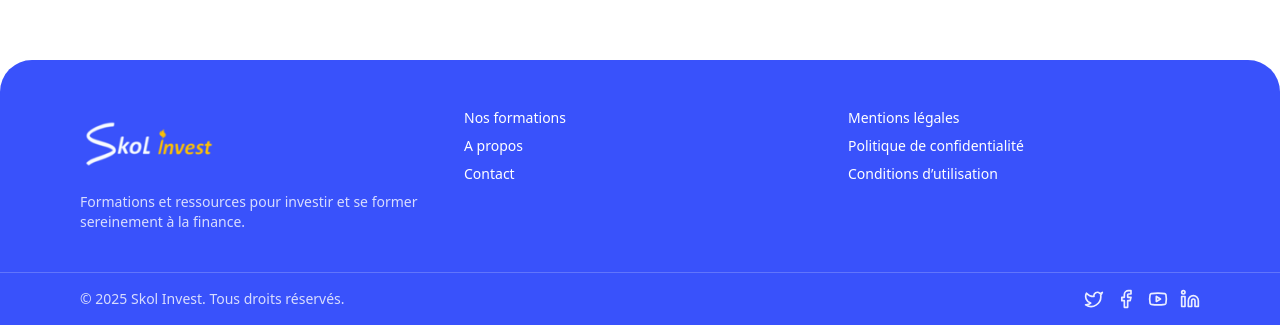
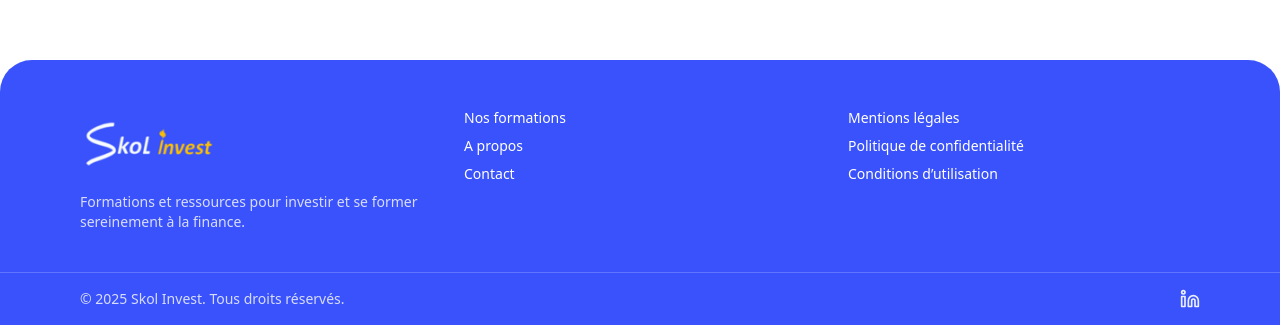
Before and after one commit to Noemie-Gyc/skolinvest, a Next.js app in the folder FRONT/my_front_app/: page / in a window 1280 px wide. Shown: the part 878-1203 px from the top of the page. Built offline with nearby package versions, Linux system fonts and the light colour scheme.

Commit message:
remove social medias

```diff
--- a/FRONT/my_front_app/src/components/footer.tsx
+++ b/FRONT/my_front_app/src/components/footer.tsx
@@ -2,7 +2,7 @@
 
 import Link from "next/link";
 import Image from "next/image";
-import { Facebook, Twitter, Youtube, Linkedin } from "lucide-react";
+import { Linkedin } from "lucide-react";
 
 export default function Footer({
   logoSrc = "/logo.png",
@@ -81,27 +81,6 @@ export default function Footer({
           </span>
           <div className="flex items-center gap-3">
             <Link
-              href="https://twitter.com"
-              aria-label="Twitter"
-              className="text-white/90 hover:text-white"
-            >
-              <Twitter className="w-5 h-5" />
-            </Link>
-            <Link
-              href="https://facebook.com"
-              aria-label="Facebook"
-              className="text-white/90 hover:text-white"
-            >
-              <Facebook className="w-5 h-5" />
-            </Link>
-            <Link
-              href="https://www.youtube.com"
-              aria-label="YouTube"
-              className="text-white/90 hover:text-white"
-            >
-              <Youtube className="w-5 h-5" />
-            </Link>
-            <Link
               href="https://www.linkedin.com"
               aria-label="LinkedIn"
               className="text-white/90 hover:text-white"
```
